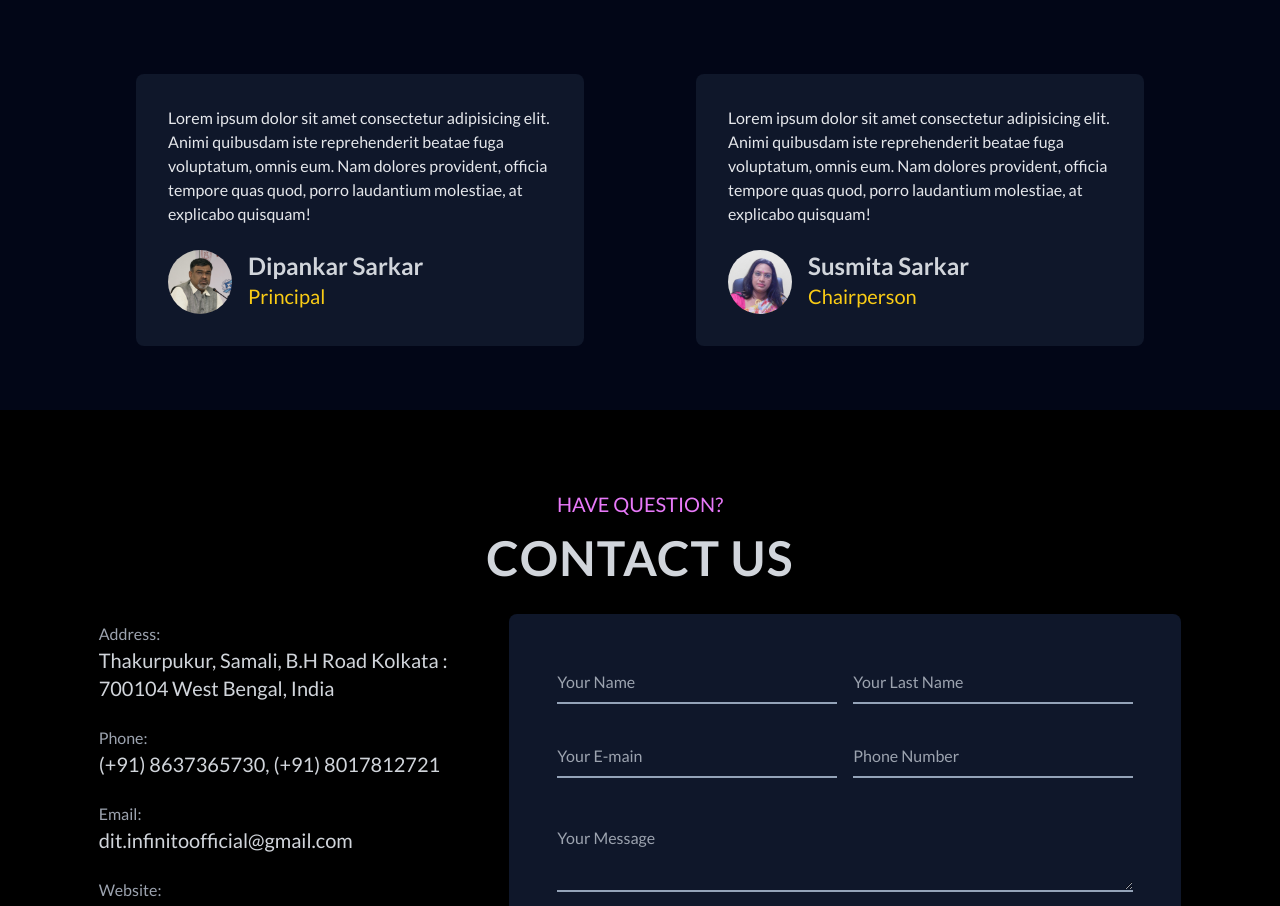
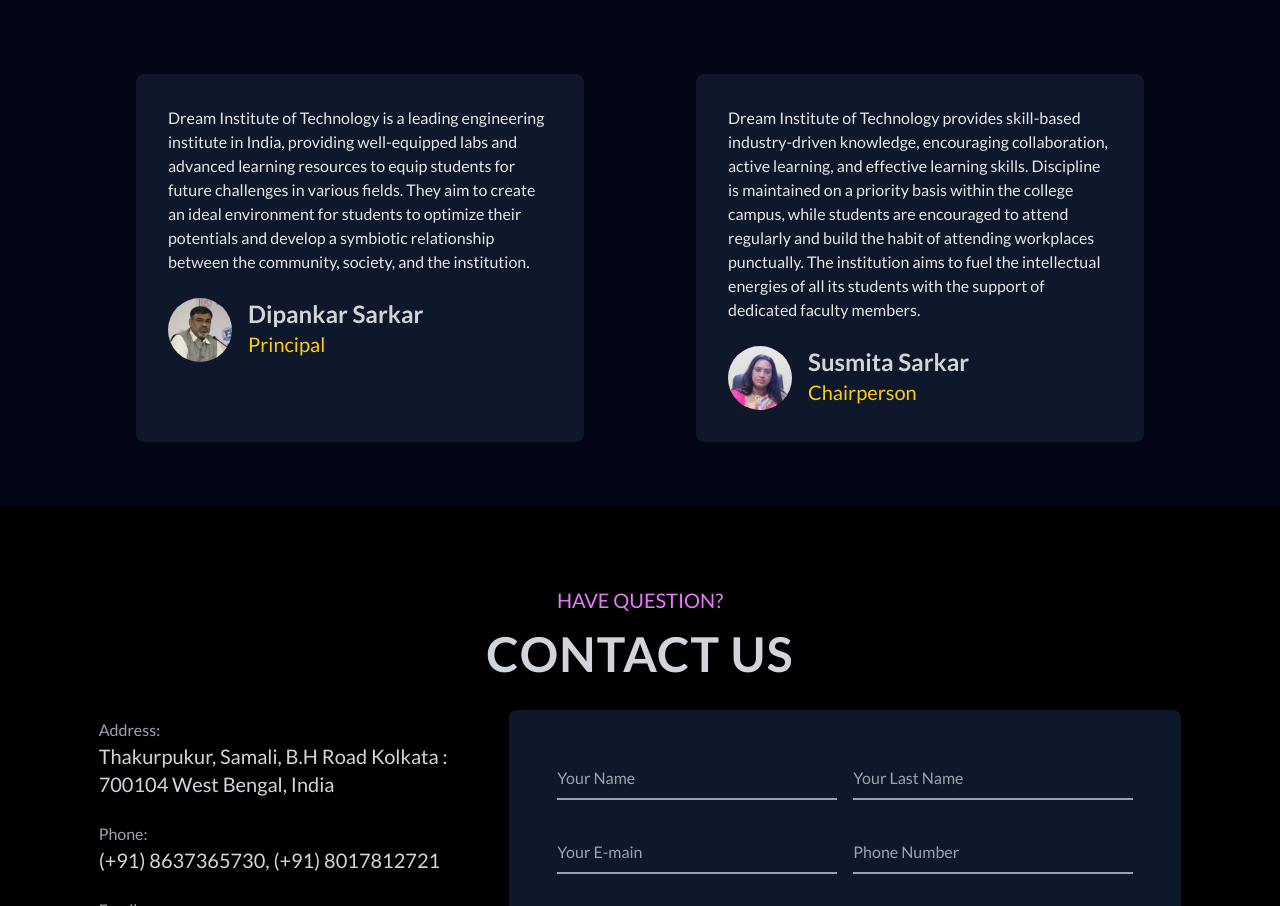
Before and after one commit to snahashisk/infinito2k24, a React (Create React App) app: page / in a window 1280 px wide. Shown: the part 4324-5230 px from the top of the page. Built offline with nearby package versions, Linux system fonts and the light colour scheme; a web font is replaced by a local one.

Commit message:
ds speech change

```diff
--- a/src/pages/Sponsor.jsx
+++ b/src/pages/Sponsor.jsx
@@ -35,10 +35,12 @@
       <div className="flex justify-around">
         <div className="w-2/5 bg-slate-900 rounded-lg p-8">
           <p className=" text-gray-200">
-            Lorem ipsum dolor sit amet consectetur adipisicing elit. Animi
-            quibusdam iste reprehenderit beatae fuga voluptatum, omnis eum. Nam
-            dolores provident, officia tempore quas quod, porro laudantium
-            molestiae, at explicabo quisquam!
+            Dream Institute of Technology is a leading engineering institute in
+            India, providing well-equipped labs and advanced learning resources
+            to equip students for future challenges in various fields. They aim
+            to create an ideal environment for students to optimize their
+            potentials and develop a symbiotic relationship between the
+            community, society, and the institution.
           </p>
           <div className="pt-6 flex gap-4">
             <img src={cust1} alt="customer" className="w-16 rounded-full" />
@@ -52,10 +54,13 @@
         </div>
         <div className="w-2/5 bg-slate-900 rounded-lg p-8 ">
           <p className=" text-gray-200">
-            Lorem ipsum dolor sit amet consectetur adipisicing elit. Animi
-            quibusdam iste reprehenderit beatae fuga voluptatum, omnis eum. Nam
-            dolores provident, officia tempore quas quod, porro laudantium
-            molestiae, at explicabo quisquam!
+            Dream Institute of Technology provides skill-based industry-driven
+            knowledge, encouraging collaboration, active learning, and effective
+            learning skills. Discipline is maintained on a priority basis within
+            the college campus, while students are encouraged to attend
+            regularly and build the habit of attending workplaces punctually.
+            The institution aims to fuel the intellectual energies of all its
+            students with the support of dedicated faculty members.
           </p>
           <div className="pt-6 flex gap-4">
             <img src={cust2} alt="customer" className="w-16 rounded-full" />
```
